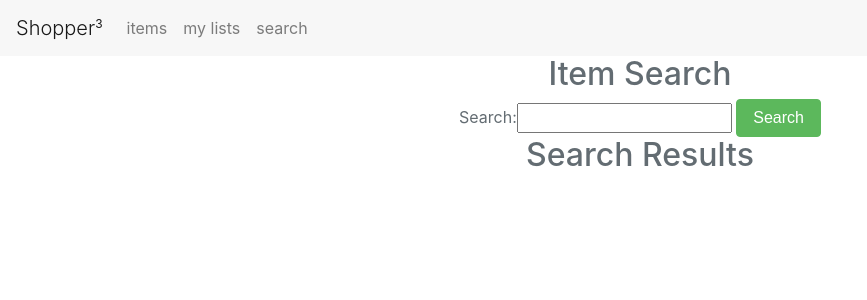
After one commit to rmedinahu/grocery-dev-py, a Django app: page /search/ in a window 1280 px wide. The commit adds this page. Shown: the top 300 px of the page, without its empty margins (0-867 px from the left). Run offline with Django 3.2, Linux system fonts and the light colour scheme; some libraries are stand-ins or nearby versions.

Commit message:
new examples for search and filtering

```diff
--- a/grocerysite/urls.py
+++ b/grocerysite/urls.py
@@ -18,7 +18,8 @@ from django.contrib import admin
 
 from shopper_app.views import HomeView, ItemListView, ItemCreateView, \
     ItemDetailView, ItemUpdateView, AddShoppingListItemView, \
-    ShoppingListItemsView, ShoppingListItemsAllView, UploadShoppingListView
+    ShoppingListItemsView, ShoppingListItemsAllView, UploadShoppingListView, \
+    SearchView
 
 urlpatterns = [
     url(r'^$', HomeView.as_view(), name='home'),
@@ -48,6 +49,8 @@ urlpatterns = [
 
     url(r'^shopper/upload/$', UploadShoppingListView.as_view(), name='upload_shoppinglist_item'),
 
+    url(r'^search/$', SearchView.as_view(), name='search'),
+
     # admin site.
     url(r'^admin/', admin.site.urls),
 ]
--- a/shopper_app/forms.py
+++ /dev/null
@@ -1,5 +0,0 @@
-# forms.py
-from django import forms
-
-class UploadFileForm(forms.Form):
-    file = forms.FileField()
--- a/shopper_app/templates/base.html
+++ b/shopper_app/templates/base.html
@@ -27,6 +27,9 @@
                 <li class="nav-item">
                 <a class="nav-link" href="{% url 'shopping_lists_all' %}">my lists</a>
                 </li>
+                <li class="nav-item">
+                <a class="nav-link" href="{% url 'search' %}">search</a>
+                </li>
             </ul>
             </div>
         </nav>
--- a/shopper_app/templates/item_list.html
+++ b/shopper_app/templates/item_list.html
@@ -8,6 +8,11 @@
 
 {% block content_row %}
 <div class="col-md-12">
+	<p>
+	{% for i in types %}
+		<a class="btn btn-link" href="{% url 'item_list' %}?filter={{i}}">{{i}}</a>
+	{% endfor %}
+	</p>
 	<p>
 		<strong>Items</strong>
 		<a href="{% url 'item_add' %}" class="btn btn-sm btn-outline-primary"><i class="fa fa-plus"></i></a>
--- /dev/null
+++ b/shopper_app/templates/search.html
@@ -0,0 +1,28 @@
+<!-- search.html -->
+
+{% extends "base.html" %}
+
+{% block header_row %}
+<div class="col-md-12 text-center">
+    <h2>Item Search</h2>
+    <form action="." method="post">{% csrf_token %}
+        {{ form.as_table }}
+        <input type="submit" class="btn btn-success" value="Search"/>
+
+    </form>
+</div>
+{% endblock header_row %}
+
+{% block content_row %}
+<div class="col-md-12 text-center">
+    <h2>Search Results</h2>
+    <ul class="list-unstyled">
+	{% for i in results %}
+        <li>
+            <a href="{% url 'item_view' i.pk %}">{{ i }}</a>
+            <p><em>in Shopping Lists: </em>{% for j in i.shopping_lists.all %} {{ j.shopping_list }}, {% endfor %}</p>
+        </li>
+    {% endfor %}
+    </ul>
+</div>
+{% endblock content_row %}
--- a/shopper_app/templates/shopping_list_item_add.html
+++ b/shopper_app/templates/shopping_list_item_add.html
@@ -3,7 +3,7 @@
 {% extends "base.html" %}
 
 {% block header_row %}
-    <div class="col-md-12"><h3>Adding a new item to {{ shopping_list }}</h3><h4>{{ kwargs }}</h4></div>
+    <div class="col-md-12"><h3>Adding a new item to {{ shopping_list }}</h3></div>
 {% endblock header_row %}
 
 {% block content_row %}
--- a/shopper_app/views.py
+++ b/shopper_app/views.py
@@ -1,11 +1,22 @@
+from django import forms
 from django.shortcuts import render
-from django.urls import reverse
+from django.urls import reverse, reverse_lazy
 
 from django.views.generic import TemplateView, DetailView, ListView, \
                                      CreateView, UpdateView, FormView
 
 from .models import Item, ShoppingList, ShoppingListItem
-from .forms import UploadFileForm
+
+##### Form classes ####
+class UploadFileForm(forms.Form):
+    file = forms.FileField()
+
+class SearchForm(forms.Form):
+    search = forms.CharField()
+
+##### Data handlers #####
+def handle_file_data(file):
+    print file.read()
 
 class HomeView(TemplateView):
     """ Home page
@@ -28,10 +39,21 @@ class ItemListView(ListView):
         context = super(ItemListView, self).get_context_data(**kwargs)
 
         # set custom template variables by adding or over writing
-        # variables in context list. E.g., only show meat types.
-        context['object_list'] = Item.objects.filter(item_type='meat')
+        # variables in context list. E.g., only show type listed in query
+        # param if it is part of the url request.
 
-        # make sure to return the variable list.
+        # Query param exists if: /item/?filter=meat or other type name.
+
+        filter_val = self.request.GET.get('filter')
+        if filter_val:
+            context['object_list'] = Item.objects.filter(item_type=filter_val)
+
+
+        item_types = set()
+        for i in Item.objects.all().values('item_type'):
+            item_types.add(i.values()[0])
+
+        context['types'] = list(item_types)
         return context
 
 
@@ -114,14 +136,12 @@ class AddShoppingListItemView(CreateView):
         context = super(AddShoppingListItemView, self).get_context_data(**kwargs)
         context['shopping_list'] = ShoppingList.objects.get(pk=self.kwargs.get('shopping_list_pk'))
 
-        # Demo
-        context['kwargs'] = self.kwargs
         return context
 
 
 class UploadShoppingListView(FormView):
     template_name = 'shopping_list_file_upload.html'
-    form_class = UploadFileForm
+    form_class = UploadFileForm  # see UploadFileForm class above.
     success_url = '/'
 
     def form_valid(self, form):
@@ -132,5 +152,18 @@ class UploadShoppingListView(FormView):
         return super(UploadShoppingListView, self).form_valid(form)
 
 
-def handle_file_data(file):
-    print file.read()
+class SearchView(FormView):
+    template_name = 'search.html'
+    form_class = SearchForm  # see SearchForm class above.
+
+    def form_valid(self, form):
+        # This method is called when valid form data has been POSTed.
+        # It returns an HttpResponse containing search results.
+
+        # get the search term entered in the search form
+        search_term = form.cleaned_data['search']
+
+        # search for items where name is LIKE search term
+        context = self.get_context_data()
+        context['results'] = Item.objects.filter(name__contains=search_term)
+        return render(self.request, self.template_name, context)
```
Also changed, not shown: shopper_app/templates/shopping_list_file_upload.html (+7 -0 lines), db.sqlite3, shopper_app/migrations/0002_auto_20170502_1904.py (added).
